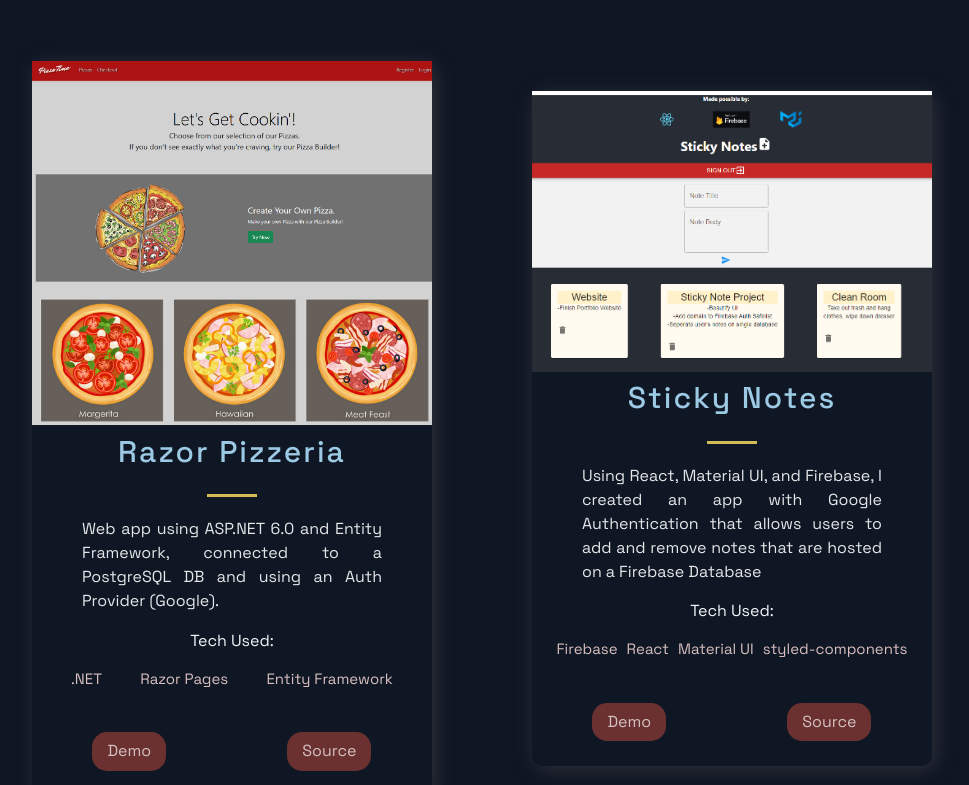
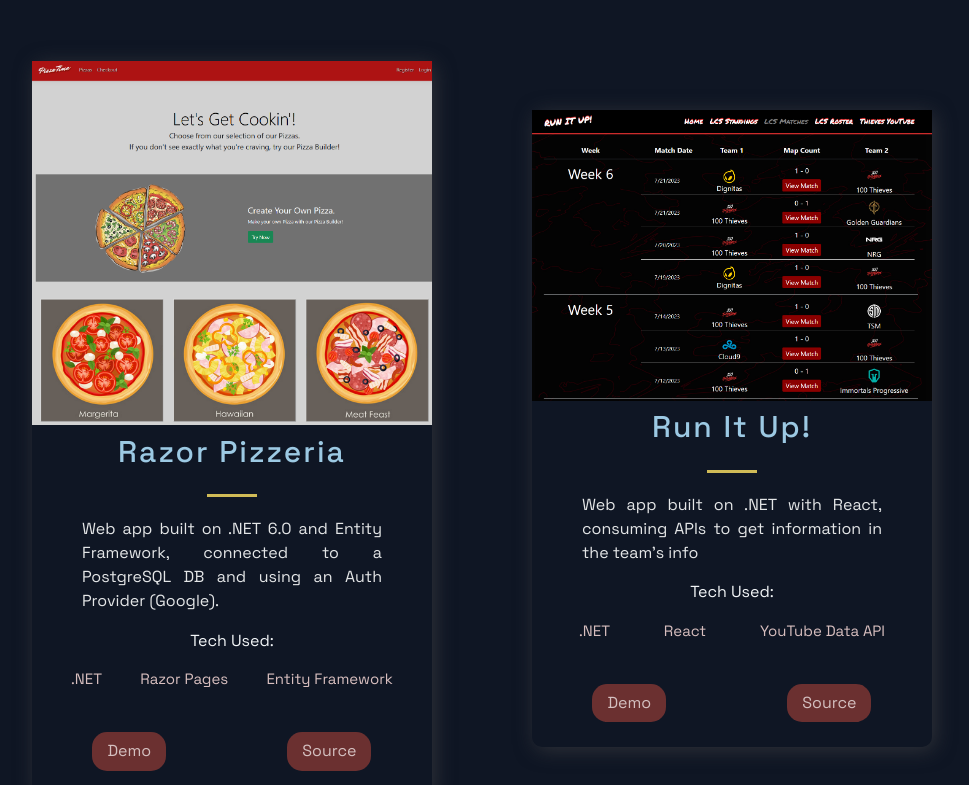
Before and after one commit to Eulogio-Castro/Eulogio-Castro.github.io, a Next.js app: page / in a window 1280 px wide. Shown: the part 775-1560 px from the top of the page, without its empty margins (158-1127 px from the left). Built offline with nearby package versions, Linux system fonts and the light colour scheme.

Commit message:
Adding the "Run It Up!" project to the site

```diff
--- a/src/constants/constants.js
+++ b/src/constants/constants.js
@@ -1,7 +1,7 @@
 export const projects = [
     {
         title: 'Razor Pizzeria',
-        description: "Web app using ASP.NET 6.0 and Entity Framework, connected to a PostgreSQL DB and using an Auth Provider (Google).",
+        description: "Web app built on .NET 6.0 and Entity Framework, connected to a PostgreSQL DB and using an Auth Provider (Google).",
         image: '/images/projects/RazorPizzeria.png',
         tags: ['.NET', 'Razor Pages', 'Entity Framework'],
         source: 'https://github.com/Eulogio-Castro/RazorPizzeria',
@@ -9,6 +9,15 @@
         id: 0,
     },
 
+    {
+        title: 'Run It Up!',
+        description: "Web app built on .NET with React, consuming APIs to get information in the team's info",
+        image: '/images/projects/My100TApp.png',
+        tags: ['.NET', 'React', 'YouTube Data API'],
+        source: 'https://github.com/Eulogio-Castro/My100TApp',
+        visit: 'https://my100tapp-ecastro.azurewebsites.net/',
+        id: 1,
+    },
 
     {
         title: 'Sticky Notes',
@@ -17,8 +26,9 @@
         tags: ['Firebase', 'React', 'Material UI', 'styled-components'],
         source: 'https://github.com/Eulogio-Castro/stickynotes',
         visit: 'https://stickynotes-silk.vercel.app/',
-        id: 1,
+        id: 2,
     },
+
     {
         title: 'Movie-Search',
         description: "Movie Search web-app that allows users to search The Movie Database by leveraging React hooks and API calls to provide results. Users may also favorite movies for quick reference with this data saved locally.",
@@ -26,7 +36,7 @@
         tags: ['React', 'React-Bootstrap'],
         source: 'https://github.com/Eulogio-Castro/movie-app',
         visit: 'https://movie-app-cyan.vercel.app/',
-        id: 2,
+        id: 3,
     },
 ];
 
```
Also changed, not shown: public/images/projects/My100TApp.png (added).
